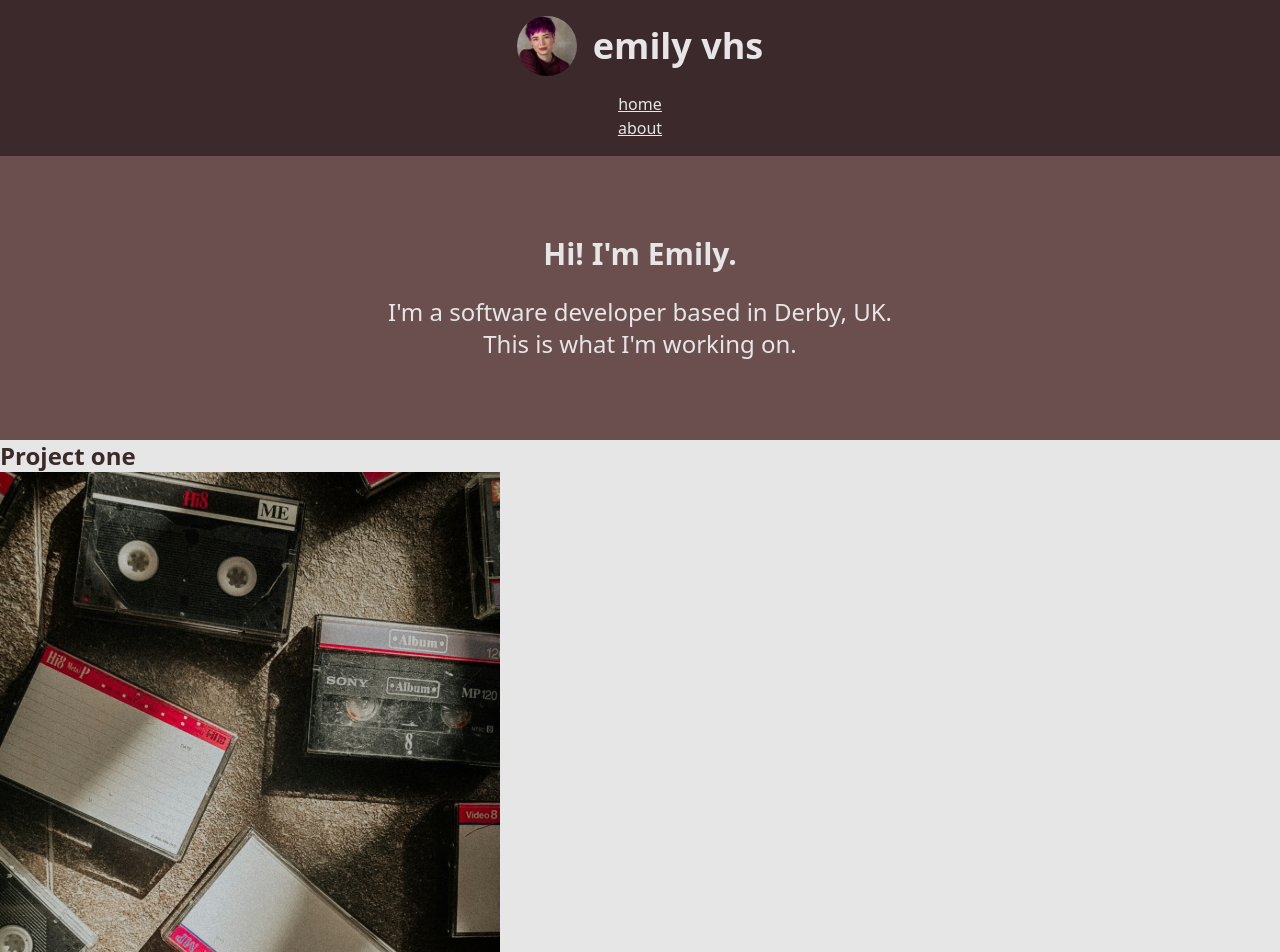
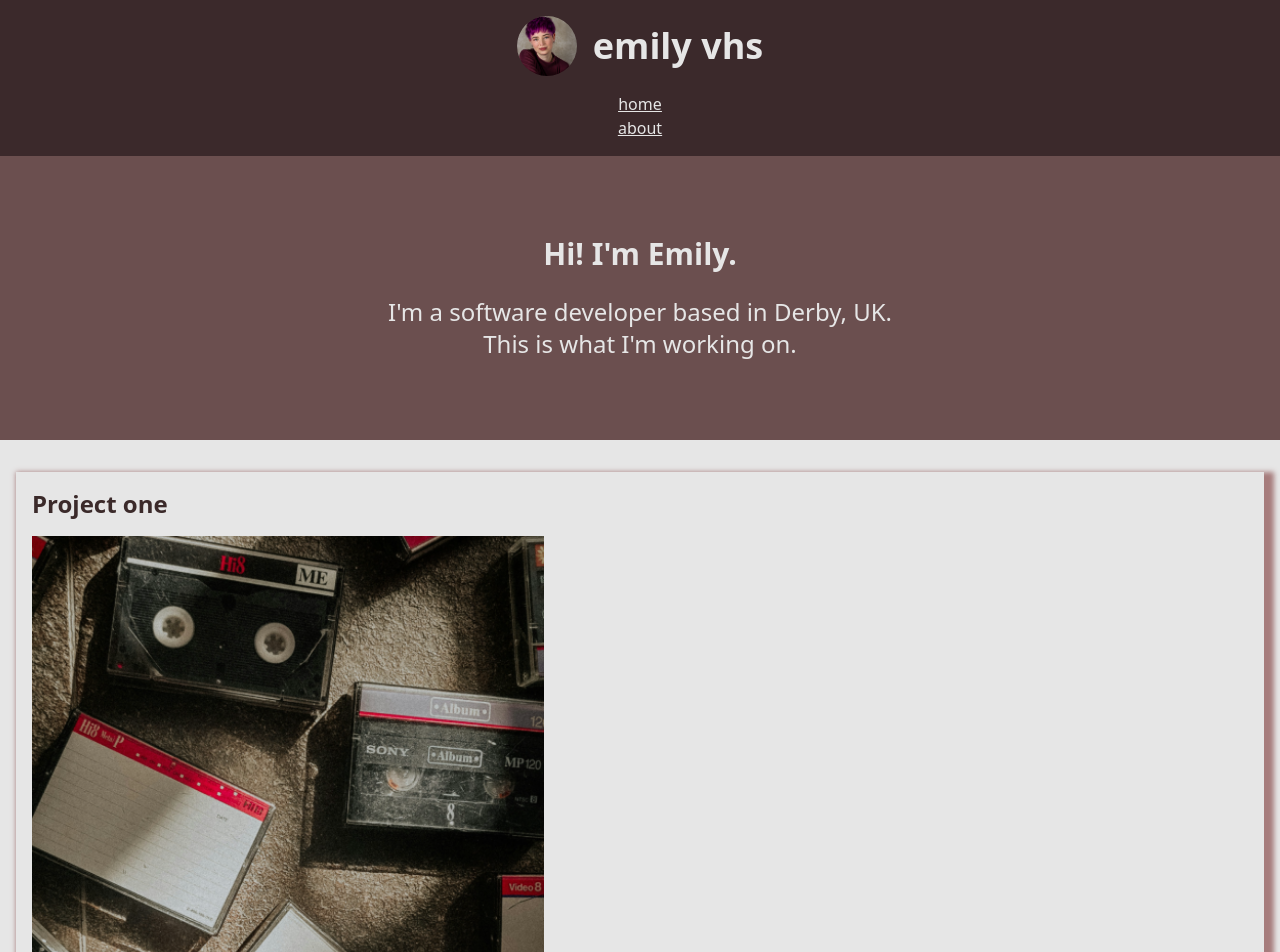
Before and after one commit to emilyvhs/portfolio-react, a React (Vite) app: page / in a window 1280 px wide. Shown: the top 952 px of the page. Built offline with nearby package versions, Linux system fonts and the light colour scheme.

Commit message:
Styled PortfolioSection and PortfolioBox

```diff
--- a/src/components/PortfolioBox.jsx
+++ b/src/components/PortfolioBox.jsx
@@ -6,7 +6,11 @@ import TextBox from "./TextBox";
 export default function PortfolioBox({title, image, description, alt, link}){
 
     return (
-        <div>
+        <div className="
+        flex flex-col
+        p-4 gap-4
+        shadow-[5px_5px_5px_5px_#a67c7c]
+        ">
             <H3 text={title} />
             <Image image={image} alt={alt} />
             <TextBox text={description} />
--- a/src/pages/HomePage.jsx
+++ b/src/pages/HomePage.jsx
@@ -17,7 +17,8 @@ export default function HomePage() {
                 </div>
             </section>
 
-            <section className="bg-[#e6e6e6] text-[#3b2a2a]">
+            <section className="flex flex-col
+            bg-[#e6e6e6] text-[#3b2a2a] px-4 py-8 gap-8">
                 <PortfolioSection />
             </section>
 
```
